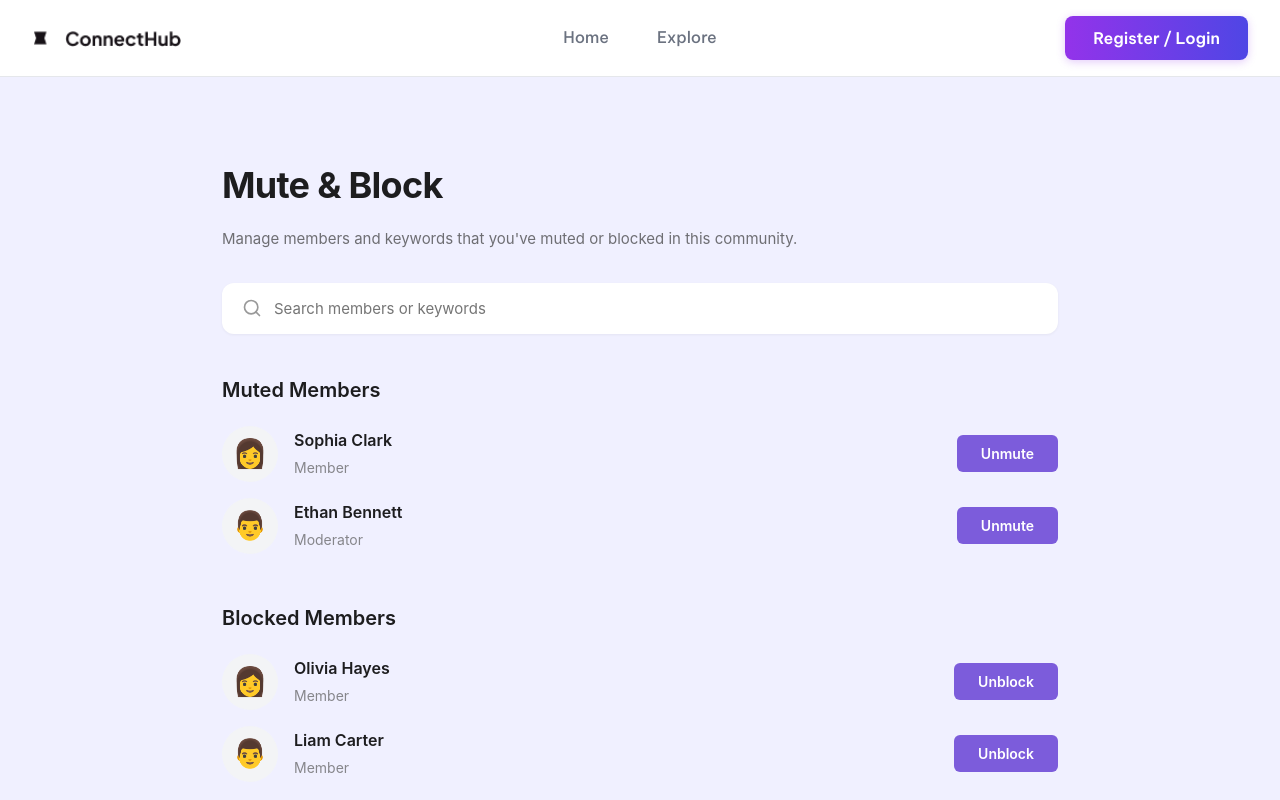
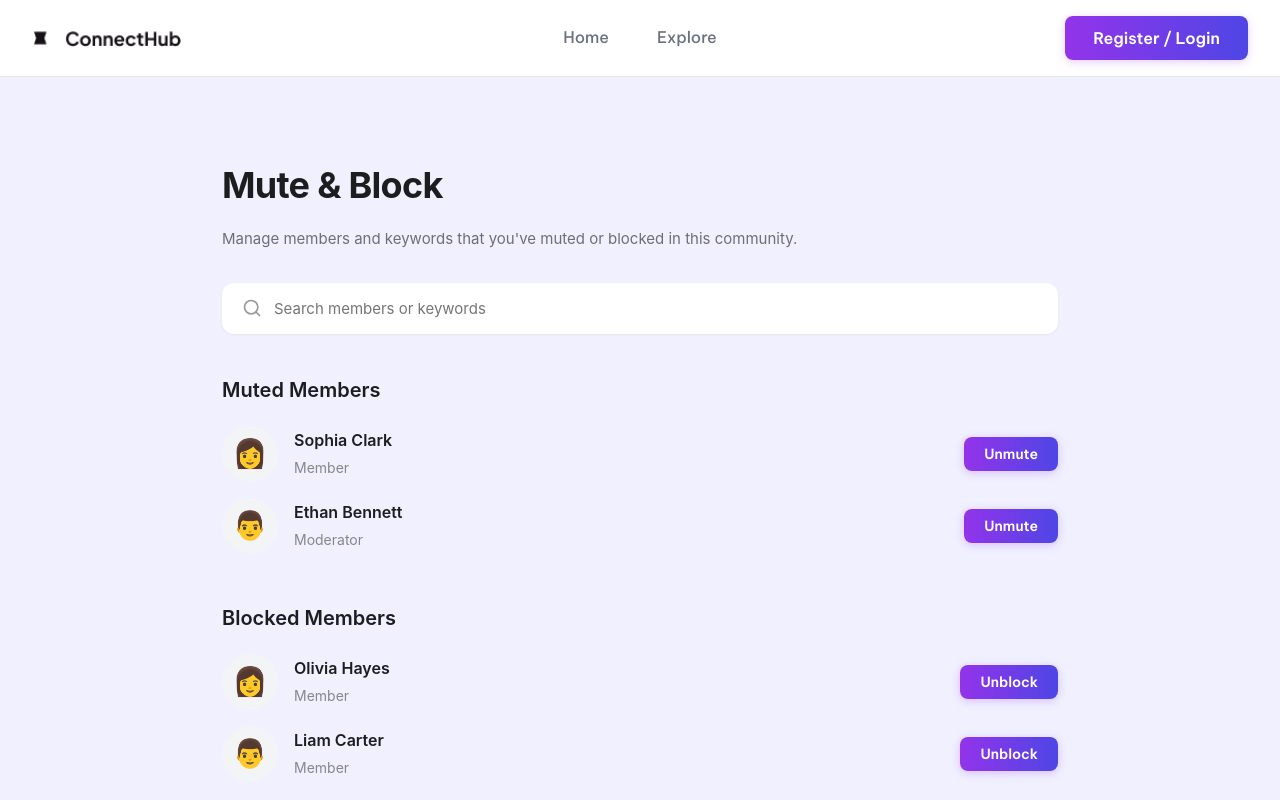
Before and after one commit to prissjasmine05/SQA-ConnectHub, a Next.js app: page /community-profile/mute-block in a window 1280 px wide. Shown: the top 800 px of the page. Built offline with nearby package versions, Linux system fonts and the light colour scheme.

Commit message:
import button community profile

```diff
--- a/pages/community-profile/mute-block.js
+++ b/pages/community-profile/mute-block.js
@@ -1,6 +1,7 @@
 // pages/community-profile/mute-block.js
 import { useState } from 'react';
 import Navbar from '../../components/Navbar';
+import Button from '../../components/Button';
 
 export default function MuteBlock() {
   const [mutedMembers, setMutedMembers] = useState([
@@ -72,12 +73,13 @@ export default function MuteBlock() {
                     <div style={styles.memberRole}>{member.role}</div>
                   </div>
                 </div>
-                <button
-                  style={styles.unmuteBtn}
+                <Button
+                  variant="primary"
+                  size="small"
                   onClick={() => handleUnmute(member.id)}
                 >
                   Unmute
-                </button>
+                </Button>
               </div>
             ))}
           </div>
@@ -95,12 +97,13 @@ export default function MuteBlock() {
                     <div style={styles.memberRole}>{member.role}</div>
                   </div>
                 </div>
-                <button
-                  style={styles.unblockBtn}
+                <Button
+                  variant="primary"
+                  size="small"
                   onClick={() => handleUnblock(member.id)}
                 >
                   Unblock
-                </button>
+                </Button>
               </div>
             ))}
           </div>
@@ -228,30 +231,6 @@ const styles = {
     color: '#86868b',
     fontFamily: '-apple-system, BlinkMacSystemFont, "Segoe UI", Roboto, "Helvetica Neue", Arial, sans-serif',
   },
-  unmuteBtn: {
-    padding: '10px 24px',
-    border: 'none',
-    borderRadius: '6px',
-    fontSize: '14px',
-    fontWeight: '600',
-    cursor: 'pointer',
-    transition: 'all 0.2s',
-    fontFamily: '-apple-system, BlinkMacSystemFont, "Segoe UI", Roboto, "Helvetica Neue", Arial, sans-serif',
-    backgroundColor: '#7c5cdb',
-    color: 'white',
-  },
-  unblockBtn: {
-    padding: '10px 24px',
-    border: 'none',
-    borderRadius: '6px',
-    fontSize: '14px',
-    fontWeight: '600',
-    cursor: 'pointer',
-    transition: 'all 0.2s',
-    fontFamily: '-apple-system, BlinkMacSystemFont, "Segoe UI", Roboto, "Helvetica Neue", Arial, sans-serif',
-    backgroundColor: '#7c5cdb',
-    color: 'white',
-  },
   keywordList: {
     display: 'flex',
     gap: '12px',
```
Also changed, not shown: pages/community-profile/about.js (+7 -18 lines), pages/community-profile/create-post.js (+3 -15 lines), pages/community-profile/index.js (+3 -19 lines), pages/community-profile/members.js (+4 -13 lines).
